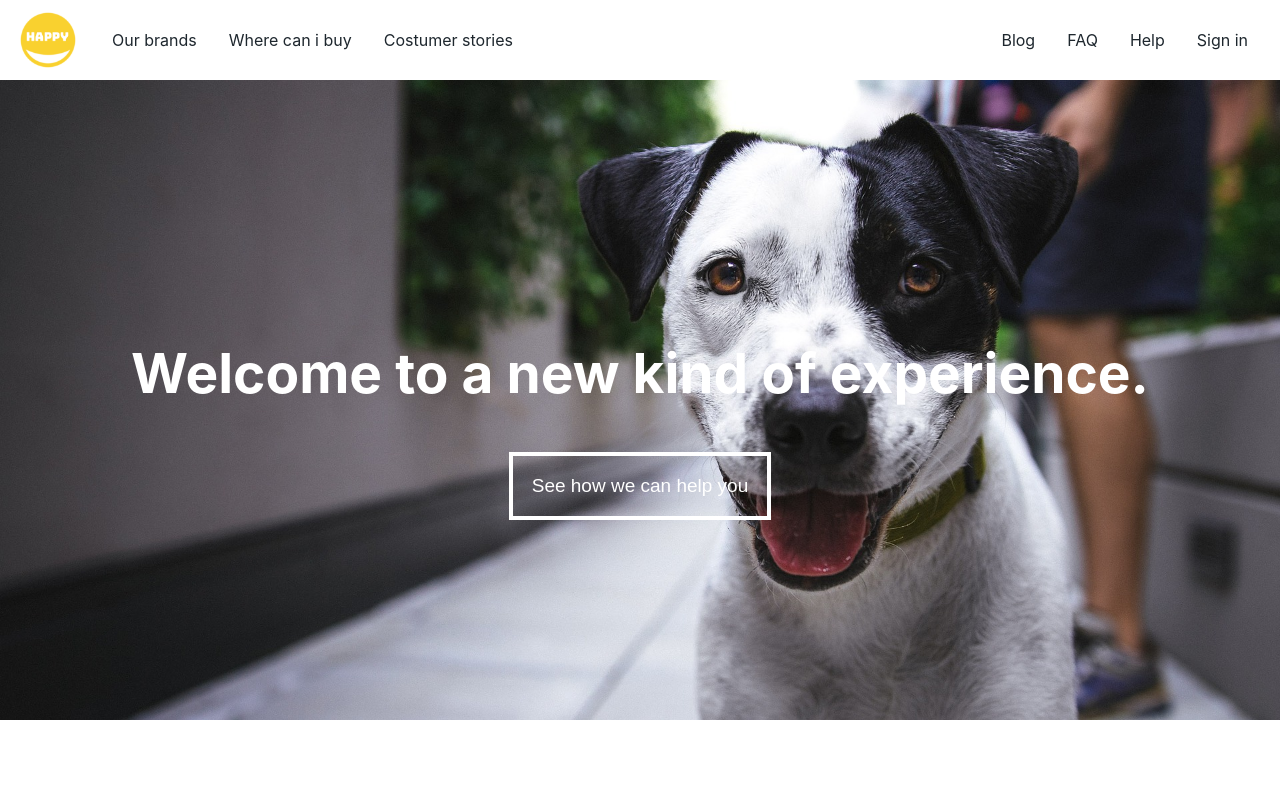
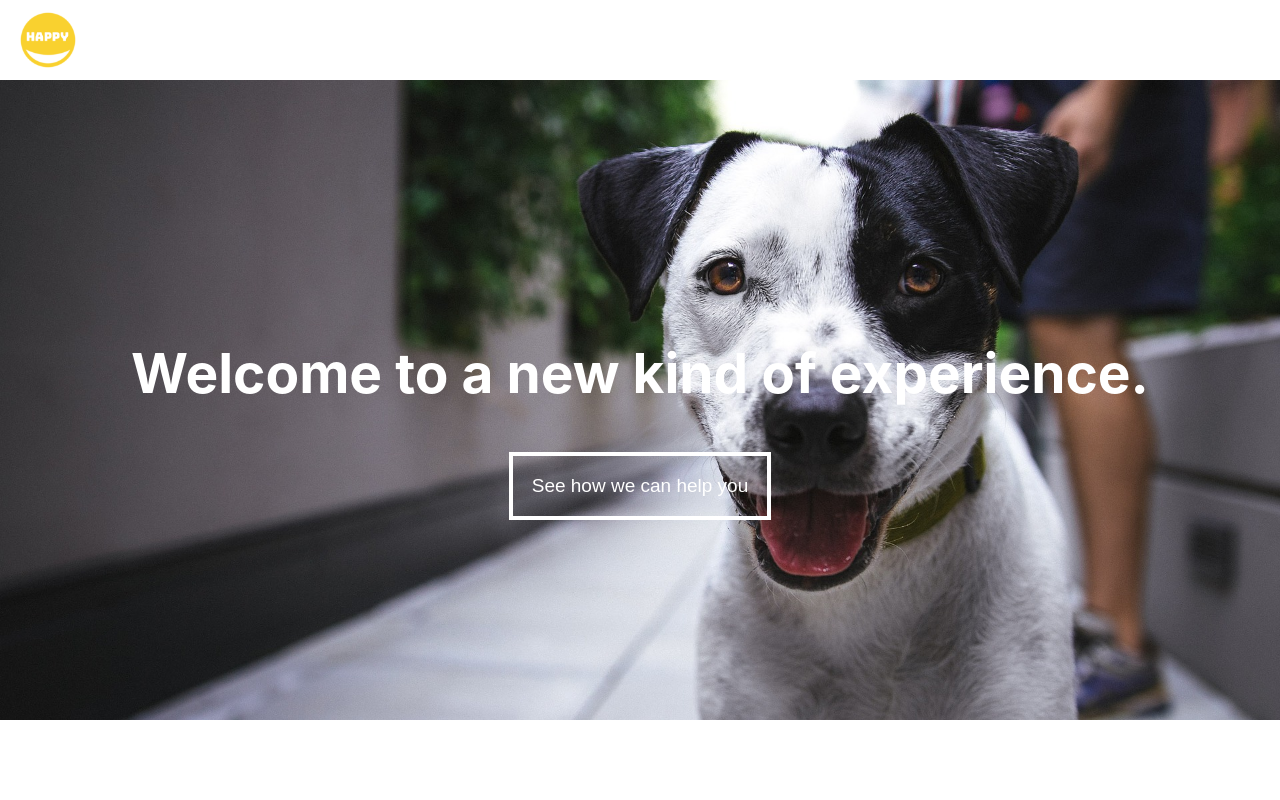
Before and after one commit to andreasaker/generic-startpage, a React (Create React App) app: page / in a window 1280 px wide. Shown: the top 800 px of the page. Built offline with nearby package versions, Linux system fonts and the light colour scheme.

Commit message:
nav menu now dissapears correctly, button height changed

```diff
--- a/src/components/button.js
+++ b/src/components/button.js
@@ -9,7 +9,7 @@ const Button = styled.button`
   color: #ffffff;
   border: 2px solid #ffffff;
   width: fit-content;
-  height: min-content;
+  height: auto;
   cursor: pointer;
   transition: all 0.2s ease;
 
--- a/src/components/navbar.js
+++ b/src/components/navbar.js
@@ -19,15 +19,19 @@ const Nav = styled.nav`
 `;
 
 const Menu = styled.div`
-  width: 100%;
-  height: 100%;
+  width: ${(props) => (props.open ? "100%" : "0")};
+  height: ${(props) => (props.open ? "100%" : "0")};
+  overflow: hidden;
   background-color: #ffffff;
   z-index: 3;
   position: fixed;
   top: 0;
   padding: 8em 0 0 0;
   opacity: ${(props) => (props.open ? 1 : 0)};
-  transition: ease-in-out 0.3s opacity;
+  transition: ${(props) =>
+    props.open
+      ? "opacity 0.3s ease-in-out, height 0s ease-in-out, width 0s ease-in-out"
+      : "opacity 0.3s ease-in-out, height 0s ease-in-out 0.3s, width 0s ease-in-out 0.3s"};
 
   ${media.desktop`
   padding: 0;
@@ -105,7 +109,7 @@ const Navbar = () => {
     <Nav>
       <Logo />
       <HamburgerState />
-      <Menu open={open}>
+      <Menu open={open} id="nav-menu">
         <Ul>
           <Li>
             <Link>Our brands</Link>
```
